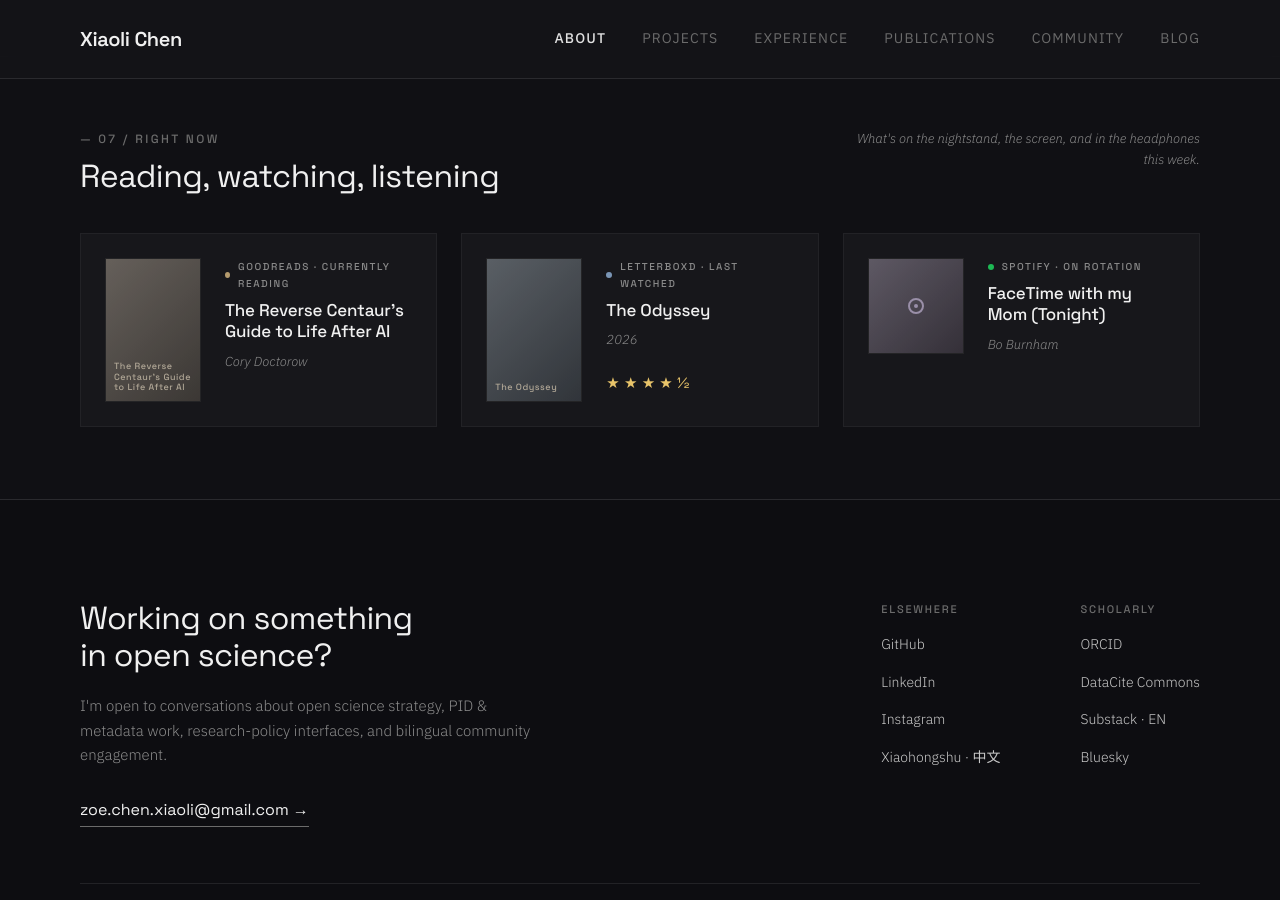
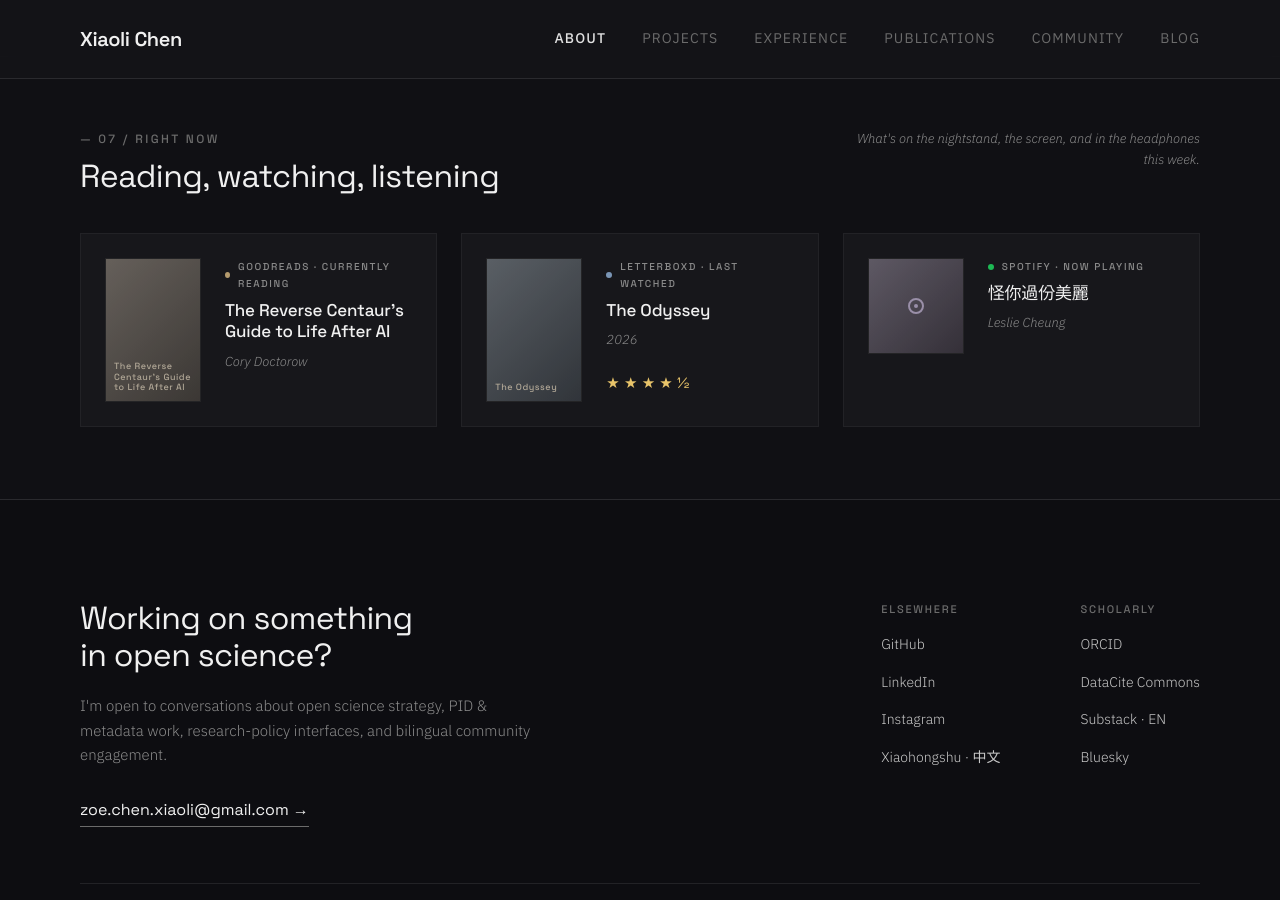
Before and after one commit to xchen101/xchen101.github.io, a Jekyll site: the page built from index.md, in a window 1280 px wide and 900 px high, scrolled down 6657 px. Built offline with Jekyll 4.4.1, drawn with Linux system fonts in a browser that asks for light colours; comment, search, counter and statistics services are not loaded; grey boxes are pictures that could not be loaded.

Commit message:
update: Right Now widget data (auto)

```diff
--- a/_data/now.yml
+++ b/_data/now.yml
@@ -1,4 +1,4 @@
-# Right now — auto-generated by Hermes cron on 2026-07-28 05:00 UTC
+# Right now — auto-generated by Hermes cron on 2026-07-28 11:00 UTC
 # Sources: Goodreads RSS / Letterboxd RSS / Spotify API
 
 reading:
@@ -23,9 +23,9 @@
 listening:
   service: "Spotify"
   accent: "#1DB954"
-  label: "On rotation"
-  title: "FaceTime with my Mom (Tonight)"
-  artist: "Bo Burnham"
-  url: "https://open.spotify.com/track/5sGFZ43saHla4skp3HG6VZ"
+  label: "Now playing"
+  title: "怪你過份美麗"
+  artist: "Leslie Cheung"
+  url: "https://open.spotify.com/track/777VRhgQZ1L2c0RJnLlNI9"
   profile_url: "https://open.spotify.com/"
-  image: "https://i.scdn.co/image/ab67616d00001e0288fed14b936c38007a302413"
+  image: "https://i.scdn.co/image/ab67616d00001e02500d5e3273030a22a35f63e5"
```
